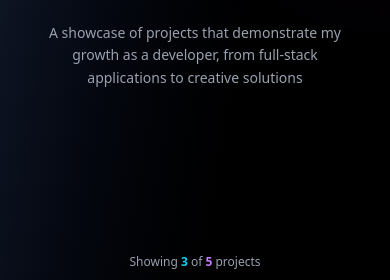
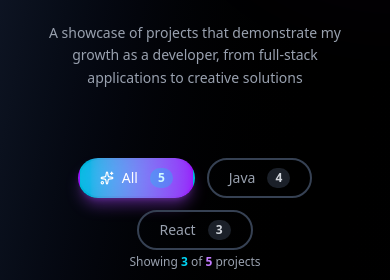
Before and after one commit to Amaan63/Portfolio, a Next.js app: page / in a window 390 px wide. Shown: the part 5580-5860 px from the top of the page. Built offline with nearby package versions, Linux system fonts and the light colour scheme.

Commit message:
updated the Filter section

```diff
--- a/src/sections/ProjectSection.tsx
+++ b/src/sections/ProjectSection.tsx
@@ -244,18 +244,12 @@ const ProjectsSection: React.FC = () => {
           </div>
           {/* Filter Section */}
           <div className="relative mb-12 sm:mb-16 lg:mb-20 z-20" ref={filtersContainerRef}>
-
-
             {/* Filter Buttons Container - FRAMER MOTION VERSION */}
             <motion.div
               ref={filterButtonsRef}
               className="relative z-30 flex flex-wrap justify-center gap-3 sm:gap-4"
               initial={{ opacity: 0, y: 20 }}
-              animate={
-                (typeof window !== "undefined" && window.innerWidth >= 768)
-                  ? { opacity: 1, y: 0, pointerEvents: "auto" }
-                  : { opacity: 0, y: -10, pointerEvents: "none" }
-              }
+              animate={{ opacity: 1, y: 0, pointerEvents: "auto" }}
               transition={{ duration: 0.3, ease: 'easeOut' }}
             >
               {filters.map((filterName, index) => {
```
